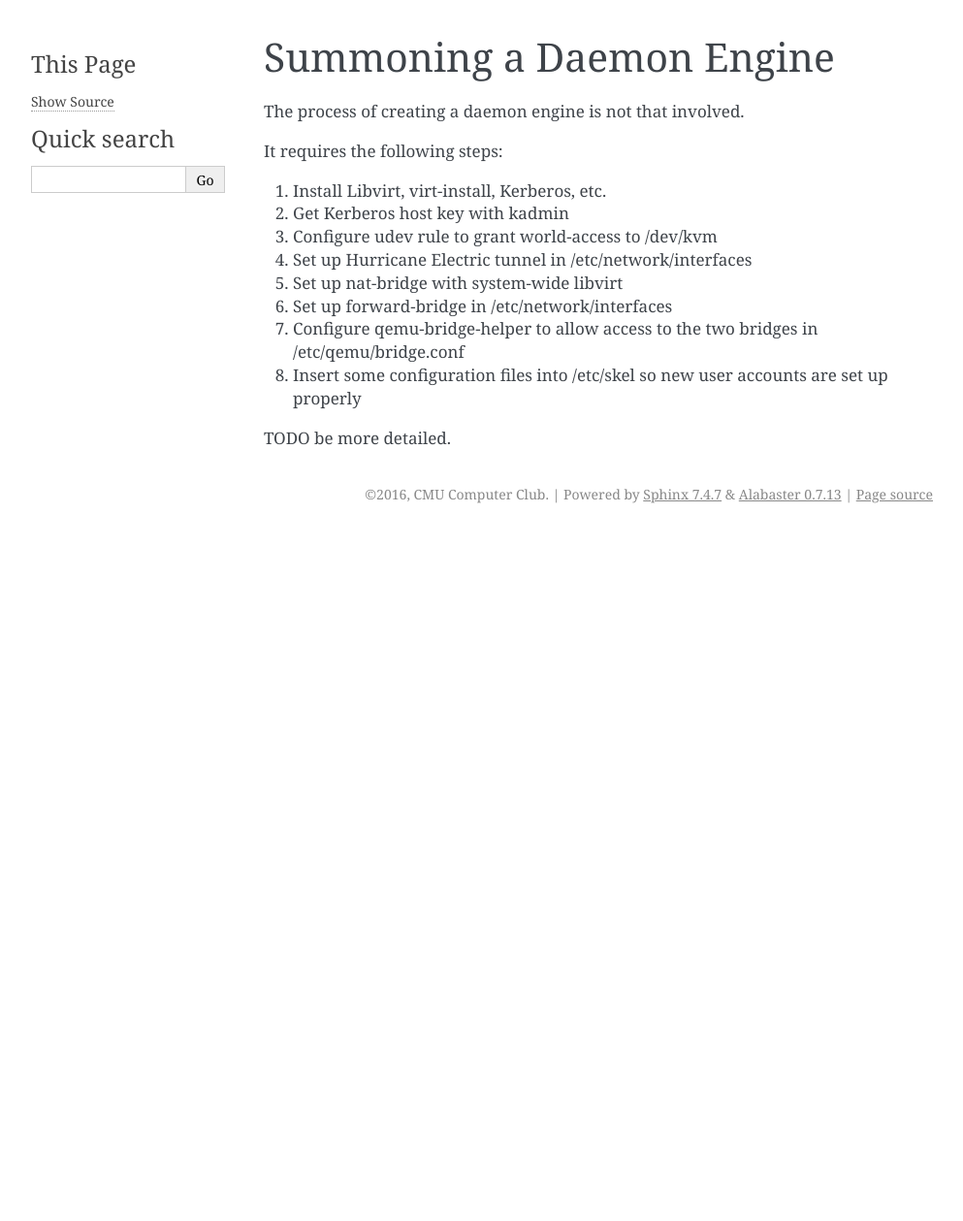
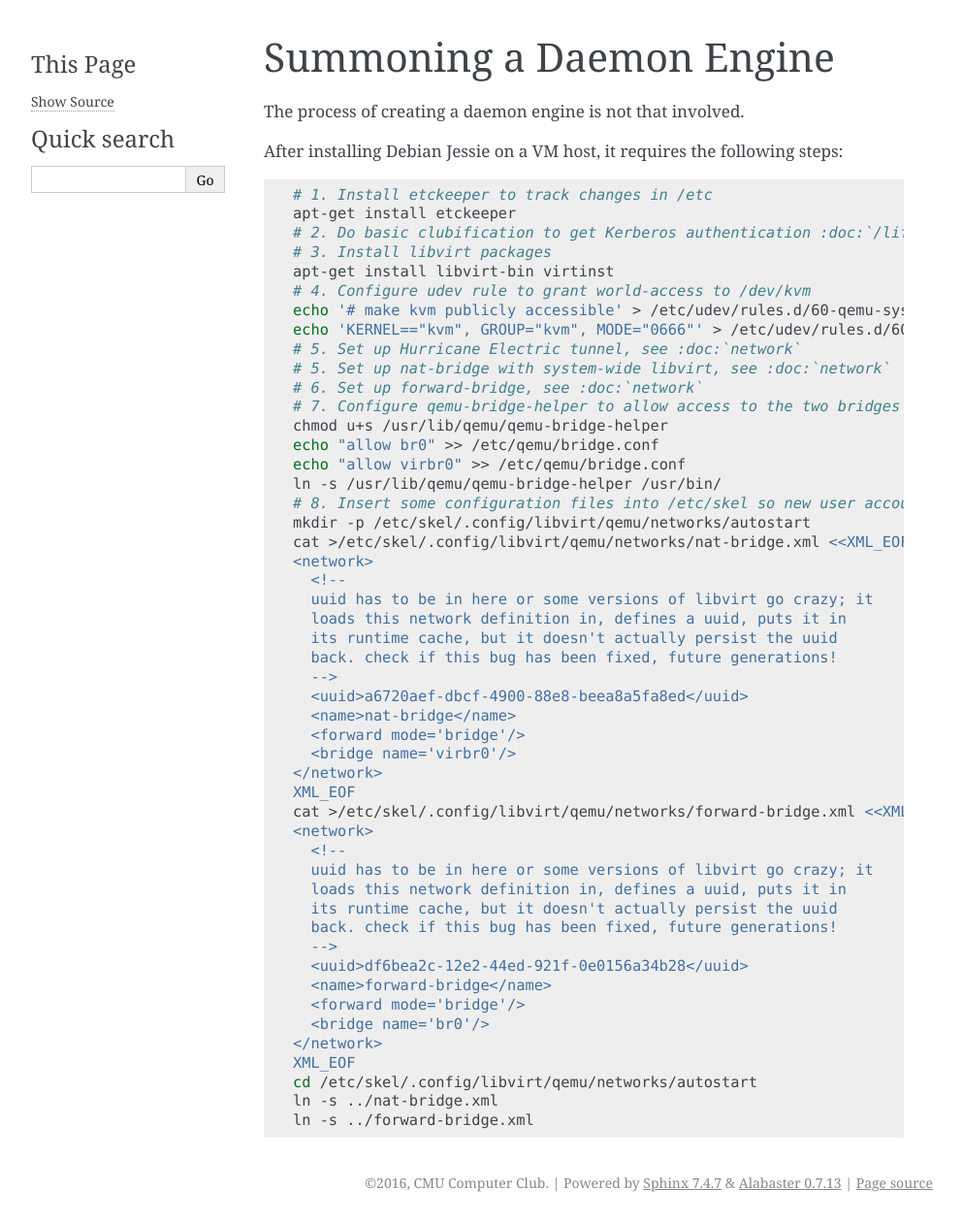
Before and after one commit to cmucc/infra-docs, a Sphinx documentation site: the page built from source/engines/creation.rst, in a window 1280 px wide. Shown: the whole page at 97% size, without its empty margins (148-1141 px from the left). Built offline with Sphinx 7.4.7, drawn with Linux system fonts in a browser that asks for light colours; before the commit the page ends 900 px from its top, so only the background shows below that.

Commit message:
increase detail in daemon engine summoning

```diff
--- a/source/engines/creation.rst
+++ b/source/engines/creation.rst
@@ -3,15 +3,57 @@ Summoning a Daemon Engine
 
 The process of creating a daemon engine is not that involved.
 
-It requires the following steps:
+After installing Debian Jessie on a VM host,
+it requires the following steps:
 
-1. Install Libvirt, virt-install, Kerberos, etc.
-2. Get Kerberos host key with kadmin
-3. Configure udev rule to grant world-access to /dev/kvm
-4. Set up Hurricane Electric tunnel in /etc/network/interfaces
-5. Set up nat-bridge with system-wide libvirt
-6. Set up forward-bridge in /etc/network/interfaces
-7. Configure qemu-bridge-helper to allow access to the two bridges in /etc/qemu/bridge.conf
-8. Insert some configuration files into /etc/skel so new user accounts are set up properly
+.. code-block:: sh
 
-TODO be more detailed.
+   # 1. Install etckeeper to track changes in /etc
+   apt-get install etckeeper
+   # 2. Do basic clubification to get Kerberos authentication :doc:`/lifecycle/clubification`
+   # 3. Install libvirt packages
+   apt-get install libvirt-bin virtinst
+   # 4. Configure udev rule to grant world-access to /dev/kvm
+   echo '# make kvm publicly accessible' > /etc/udev/rules.d/60-qemu-system-common.rules
+   echo 'KERNEL=="kvm", GROUP="kvm", MODE="0666"' > /etc/udev/rules.d/60-qemu-system-common.rules
+   # 5. Set up Hurricane Electric tunnel, see :doc:`network`
+   # 5. Set up nat-bridge with system-wide libvirt, see :doc:`network`
+   # 6. Set up forward-bridge, see :doc:`network`
+   # 7. Configure qemu-bridge-helper to allow access to the two bridges in /etc/qemu/bridge.conf
+   chmod u+s /usr/lib/qemu/qemu-bridge-helper
+   echo "allow br0" >> /etc/qemu/bridge.conf
+   echo "allow virbr0" >> /etc/qemu/bridge.conf
+   ln -s /usr/lib/qemu/qemu-bridge-helper /usr/bin/
+   # 8. Insert some configuration files into /etc/skel so new user accounts are set up properly
+   mkdir -p /etc/skel/.config/libvirt/qemu/networks/autostart
+   cat >/etc/skel/.config/libvirt/qemu/networks/nat-bridge.xml <<XML_EOF
+   <network>
+     <!--
+     uuid has to be in here or some versions of libvirt go crazy; it
+     loads this network definition in, defines a uuid, puts it in
+     its runtime cache, but it doesn't actually persist the uuid
+     back. check if this bug has been fixed, future generations!
+     -->
+     <uuid>a6720aef-dbcf-4900-88e8-beea8a5fa8ed</uuid>
+     <name>nat-bridge</name>
+     <forward mode='bridge'/>
+     <bridge name='virbr0'/>
+   </network>
+   XML_EOF
+   cat >/etc/skel/.config/libvirt/qemu/networks/forward-bridge.xml <<XML_EOF
+   <network>
+     <!--
+     uuid has to be in here or some versions of libvirt go crazy; it
+     loads this network definition in, defines a uuid, puts it in
+     its runtime cache, but it doesn't actually persist the uuid
+     back. check if this bug has been fixed, future generations!
+     -->
+     <uuid>df6bea2c-12e2-44ed-921f-0e0156a34b28</uuid>
+     <name>forward-bridge</name>
+     <forward mode='bridge'/>
+     <bridge name='br0'/>
+   </network>
+   XML_EOF
+   cd /etc/skel/.config/libvirt/qemu/networks/autostart
+   ln -s ../nat-bridge.xml
+   ln -s ../forward-bridge.xml
```
